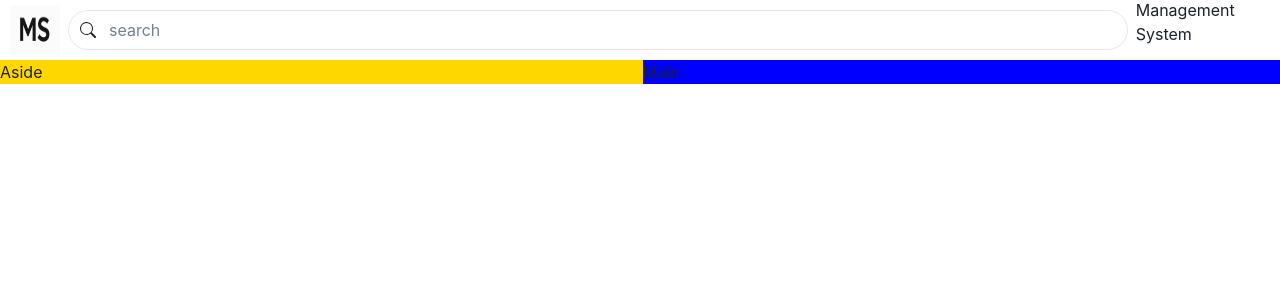
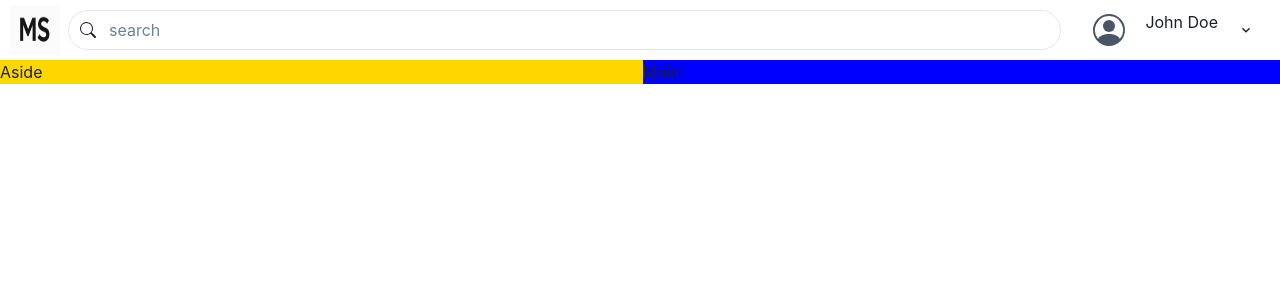
Before and after one commit to SamHCoco/management-system-fe, a React (Vite) app: page / in a window 1280 px wide. Shown: the top 300 px of the page. Built offline with nearby package versions, Linux system fonts and the light colour scheme.

Commit message:
NavBar and UserMenu added - WIP. Documentation added

```diff
--- a/package.json
+++ b/package.json
@@ -9,6 +9,7 @@
     "preview": "vite preview"
   },
   "dependencies": {
+    "@chakra-ui/icons": "^2.2.4",
     "@chakra-ui/react": "^2.10.9",
     "@emotion/react": "^11.14.0",
     "bootstrap": "^5.2.3",
--- a/src/components/NavBar.tsx
+++ b/src/components/NavBar.tsx
@@ -1,13 +1,15 @@
-import { HStack, Image, Text } from "@chakra-ui/react";
+import { HStack, Image, Spacer, Text } from "@chakra-ui/react";
 import logo from "../assets/logo.webp";
 import SearchBar from "./SearchBar";
+import UserMenu from "./UserMenu";
 
 function NavBar() {
     return (
         <HStack height={["40px", "50px", "60px"]} padding="10px" >
             <Image src={logo} boxSize="50px" />
             <SearchBar />
-            <Text>Management System</Text>
+            <Spacer/>
+            <UserMenu />
         </HStack>
     );
 }
--- /dev/null
+++ b/src/components/UserMenu.tsx
@@ -0,0 +1,31 @@
+import { Menu, MenuButton, MenuList, MenuItem, MenuDivider, Box, Text, Icon } from "@chakra-ui/react";
+import { ChevronDownIcon } from "@chakra-ui/icons";
+import { BsPersonCircle } from "react-icons/bs";
+
+function UserMenu() {
+    return (
+        <Menu>
+            <MenuButton
+                px={4}
+                py={2}
+                transition="all 0.2s"
+                borderRadius="md"
+                _hover={{ bg: "gray.100" }}
+                _expanded={{ bg: "gray.200" }}
+            >
+                <Box display="flex" alignItems="center" gap={5}>
+                    <Icon as={BsPersonCircle} boxSize={8} color="gray.600" />
+                    <Text whiteSpace="nowrap">John Doe</Text>
+                    <ChevronDownIcon />
+                </Box>
+            </MenuButton>
+            <MenuList>
+                <MenuItem>Account</MenuItem>
+                <MenuDivider />
+                <MenuItem color="red.500">Logout</MenuItem>
+            </MenuList>
+        </Menu>
+    );
+}
+
+export default UserMenu;
```
Also changed, not shown: 2 other files (tests, documents, lock files or other folders).
